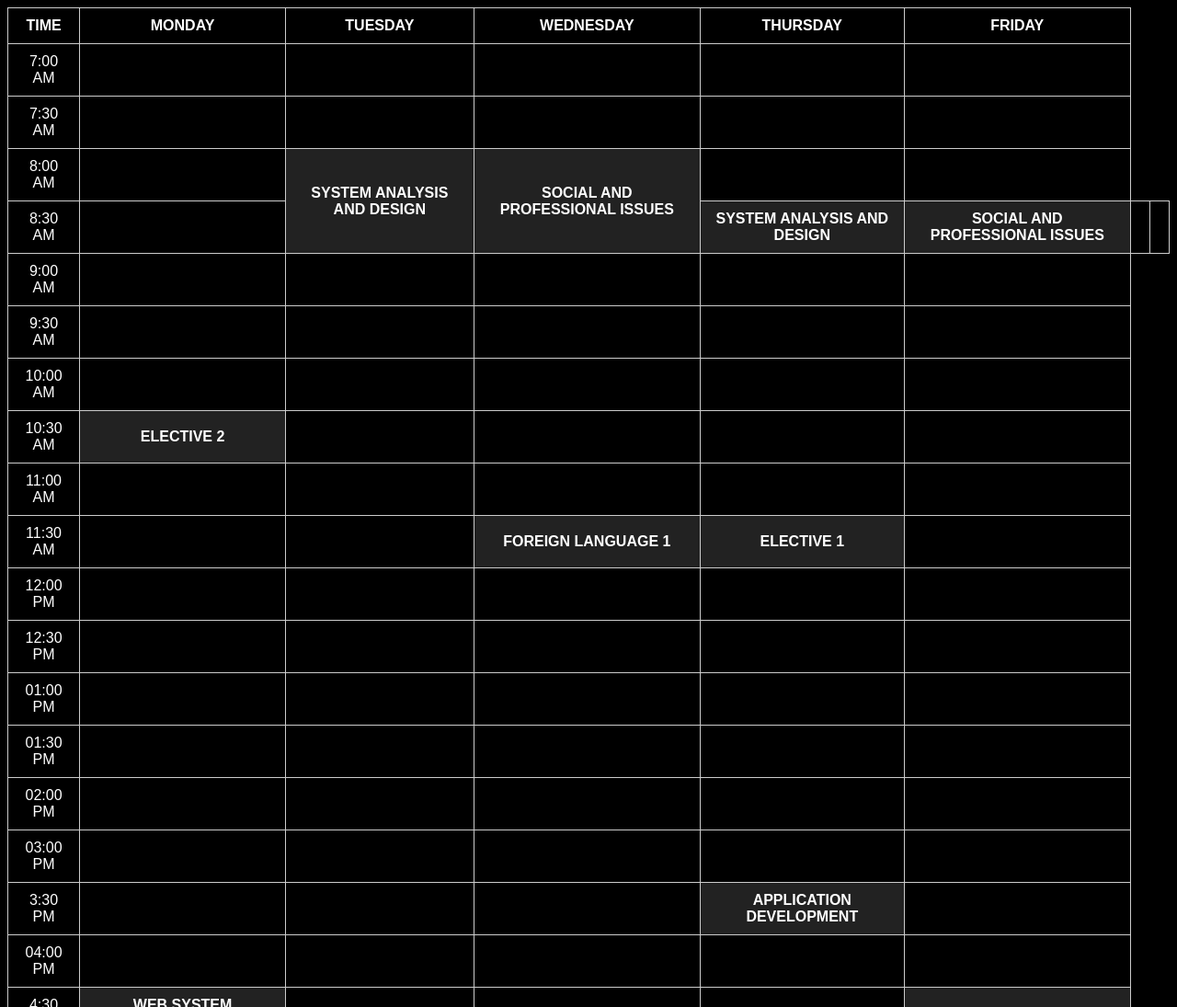
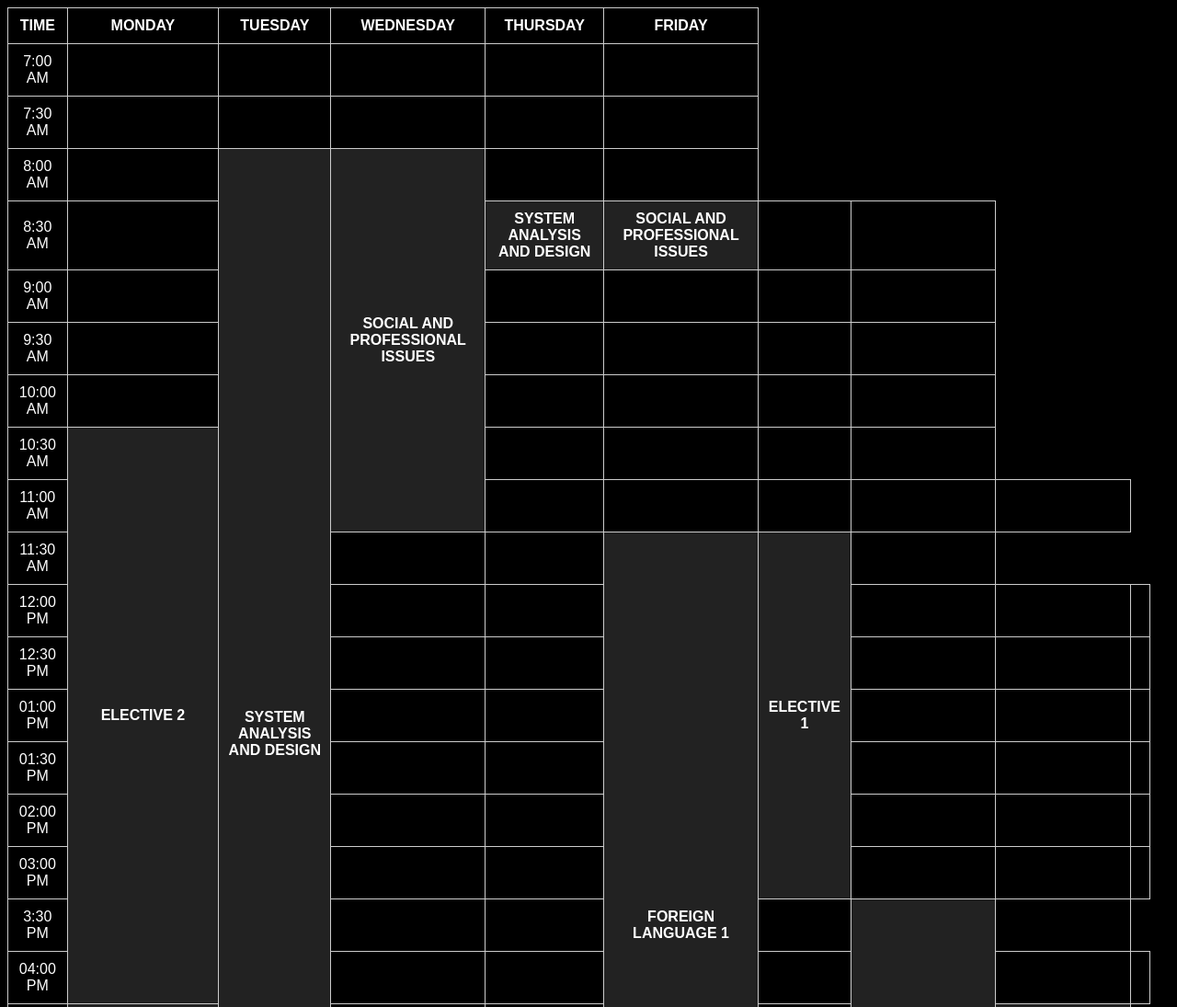
Before and after one commit to cryptobugnft/test-sched, a plain HTML site: page index.html in a window 1280 px wide. Shown: the top 1095 px of the page at 92% size. Drawn offline with Linux system fonts and the light colour scheme.

Commit message:
Update index.html

```diff
--- a/index.html
+++ b/index.html
@@ -60,6 +60,8 @@
                     friday: { text: "", count: 0, startRow: null }
                 };
 
+                const days = ['monday', 'tuesday', 'wednesday', 'thursday', 'friday'];
+
                 schedule.forEach((item, index) => {
                     const row = document.createElement('tr');
 
@@ -68,40 +70,36 @@
                     timeCell.textContent = item.time;
                     row.appendChild(timeCell);
 
-                    const days = ['monday', 'tuesday', 'wednesday', 'thursday', 'friday'];
                     days.forEach(day => {
-                        if (rowspanTracker[day].count > 0 && (rowspanTracker[day].text !== item[day] || !item[day])) {
-                            const mergeCell = table.rows[rowspanTracker[day].startRow].cells[days.indexOf(day) + 1];
-                            mergeCell.rowSpan = rowspanTracker[day].count;
-                            rowspanTracker[day] = { text: "", count: 0, startRow: null };
-                        }
-
+                        const cell = document.createElement('td');
                         if (item[day]) {
+                            // If a new subject starts or it's a single instance
                             if (rowspanTracker[day].text === item[day]) {
                                 rowspanTracker[day].count++;
                             } else {
+                                // Finalize any previous rowspan
                                 if (rowspanTracker[day].count > 1) {
                                     const mergeCell = table.rows[rowspanTracker[day].startRow].cells[days.indexOf(day) + 1];
                                     mergeCell.rowSpan = rowspanTracker[day].count;
                                 }
+                                // Start tracking a new rowspan
                                 rowspanTracker[day] = { text: item[day], count: 1, startRow: table.rows.length };
                             }
-
-                            const cell = document.createElement('td');
                             cell.textContent = item[day];
                             cell.classList.add('subject');
-                            row.appendChild(cell);
                         } else {
-                            if (rowspanTracker[day].startRow !== null) {
+                            // Continue counting for rowspan if the previous cell is to be merged
+                            if (rowspanTracker[day].text) {
                                 rowspanTracker[day].count++;
                             }
-                            row.appendChild(document.createElement('td'));
                         }
+                        row.appendChild(cell);
                     });
 
                     table.appendChild(row);
                 });
 
+                // Finalize any remaining rowspans at the end of the table creation
                 days.forEach(day => {
                     if (rowspanTracker[day].count > 1) {
                         const mergeCell = table.rows[rowspanTracker[day].startRow].cells[days.indexOf(day) + 1];
```
